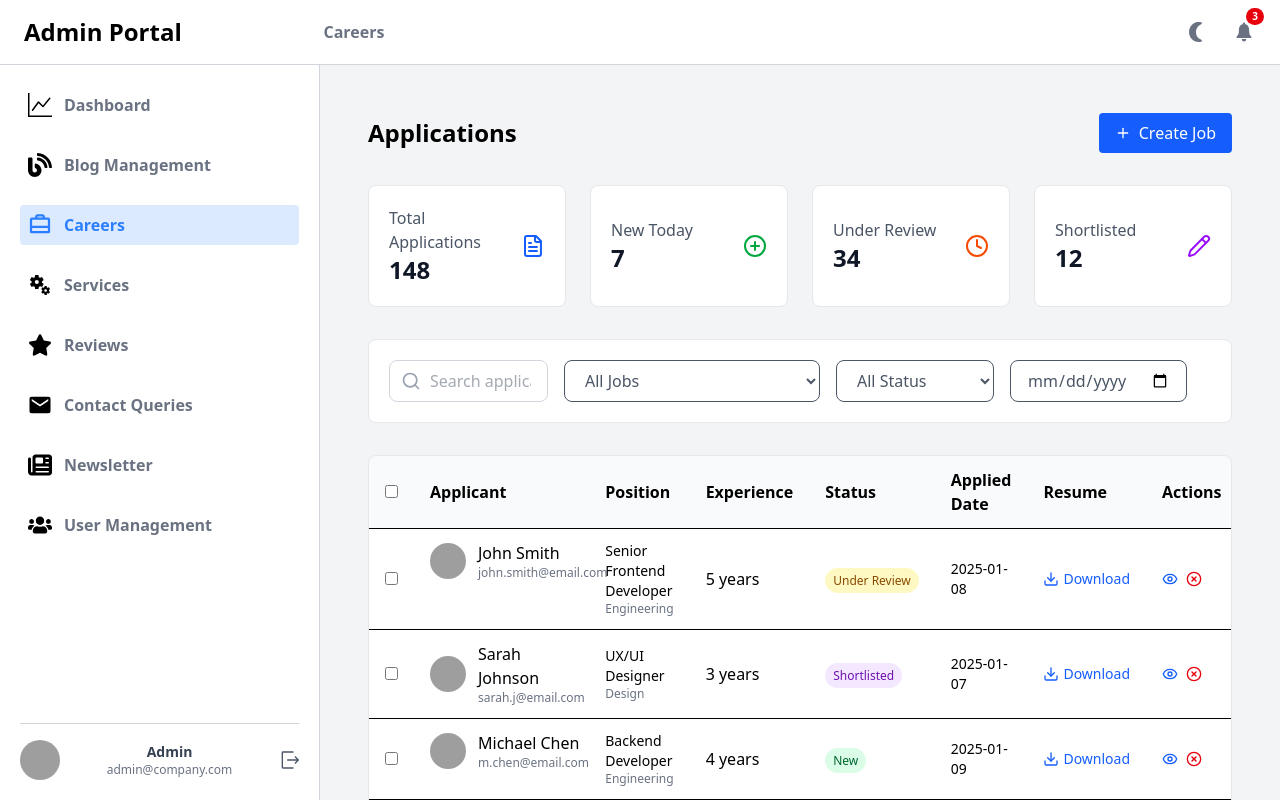
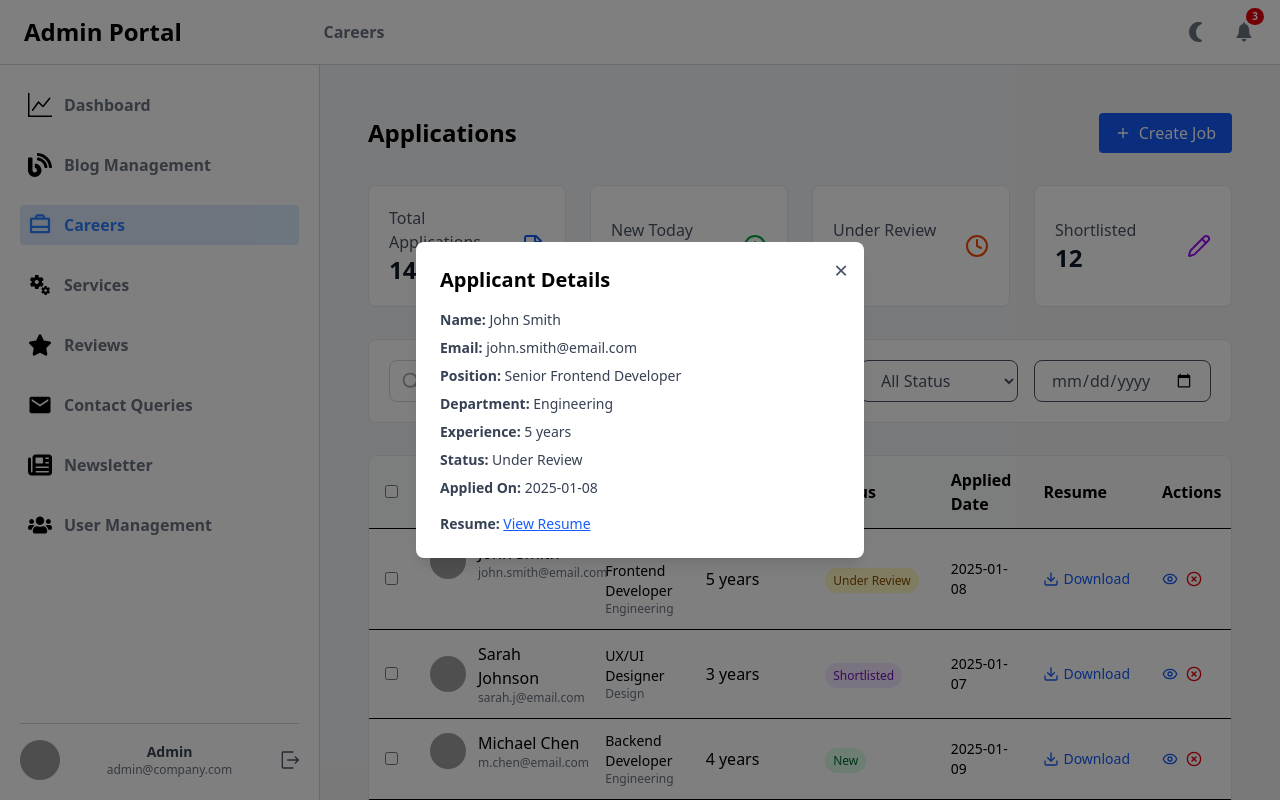
Before and after one commit to Collabority/cl-adminfrontend, a React (Vite) app: page /careers in a window 1280 px wide. Both pictures are taken after a click on the button 1170 px from the left and 579 px from the top of the page. Built offline with nearby package versions, Linux system fonts and the light colour scheme; grey boxes are pictures that could not be loaded.

Commit message:
View Changes for all candidates

```diff
--- a/src/pages/Careers/Applications.jsx
+++ b/src/pages/Careers/Applications.jsx
@@ -24,6 +24,7 @@ const Applications = () => {
       experience: '5',
       status: 'Under Review',
       appliedDate: '2025-01-08',
+      resume: 'https://example.com/resumes/john_smith.pdf'
     },
     {
       id: 2,
@@ -35,6 +36,7 @@ const Applications = () => {
       experience: '3',
       status: 'Shortlisted',
       appliedDate: '2025-01-07',
+      resume: 'https://example.com/resumes/sarah_johnson.pdf'
     },
     {
       id: 3,
@@ -46,6 +48,7 @@ const Applications = () => {
       experience: '4',
       status: 'New',
       appliedDate: '2025-01-09',
+      resume: 'https://example.com/resumes/michael_chen.pdf'
     },
     {
       id: 4,
@@ -57,6 +60,7 @@ const Applications = () => {
       experience: '1',
       status: 'New',
       appliedDate: '2025-01-09',
+      resume: 'https://example.com/resumes/emily_davis.pdf'
     },
   ];
 
@@ -73,6 +77,7 @@ const Applications = () => {
     experience: '',
     status: '',
   });
+  const [selectedApplicant, setSelectedApplicant] = useState(null);
 
   const filteredApplications = applications.filter((app) => {
     const matchSearch =
@@ -100,7 +105,7 @@ const Applications = () => {
   };
 
   const handleView = (app) => {
-    alert(`Applicant Details:\n\nName: ${app.name}\nEmail: ${app.email}\nPosition: ${app.position}\nExperience: ${app.experience} years\nStatus: ${app.status}`);
+    setSelectedApplicant(app);
   };
 
   const handleEditSave = () => {
@@ -171,8 +176,6 @@ const Applications = () => {
             </select>
             <input type="date" value={dateFilter} onChange={(e) => setDateFilter(e.target.value)} className="px-4 py-2 border rounded-lg text-gray-600" />
           </div>
-          <div className="flex gap-2 justify-end w-full md:w-auto">
-          </div>
         </div>
       </div>
 
@@ -212,10 +215,10 @@ const Applications = () => {
                 </td>
                 <td className="px-4 py-3 hidden lg:table-cell text-sm">{applicant.appliedDate}</td>
                 <td className="px-4 py-3 hidden sm:table-cell">
-                  <button className="text-blue-600 text-sm flex items-center gap-1">
+                  <a href={applicant.resume} target="_blank" className="text-blue-600 text-sm flex items-center gap-1">
                     <Download className="w-4 h-4" />
                     Download
-                  </button>
+                  </a>
                 </td>
                 <td className="px-4 py-3">
                   <div className="flex gap-2">
@@ -229,29 +232,39 @@ const Applications = () => {
         </table>
       </div>
 
-      {/* Edit Modal */}
-      {editingReview && (
-        <div className="fixed inset-0 bg-black bg-opacity-30 flex items-center justify-center z-50">
-          <div className="bg-white rounded-lg p-6 w-full max-w-md shadow-lg">
-            <h2 className="text-lg font-bold mb-4">Edit Application</h2>
-            <div className="space-y-3">
-              <InputField label="Name" value={editForm.name} onChange={v => setEditForm(f => ({ ...f, name: v }))} />
-              <InputField label="Position" value={editForm.position} onChange={v => setEditForm(f => ({ ...f, position: v }))} />
-              <InputField label="Department" value={editForm.department} onChange={v => setEditForm(f => ({ ...f, department: v }))} />
-              <InputField label="Experience (years)" type="number" value={editForm.experience} onChange={v => setEditForm(f => ({ ...f, experience: v }))} />
-              <div>
-                <label className="block text-base font-semibold">Status</label>
-                <select className="w-full border rounded px-2 py-1" value={editForm.status} onChange={e => setEditForm(f => ({ ...f, status: e.target.value }))}>
-                  <option value="New">New</option>
-                  <option value="Under Review">Under Review</option>
-                  <option value="Shortlisted">Shortlisted</option>
-                  <option value="Rejected">Rejected</option>
-                </select>
+      {/* View Modal */}
+      {selectedApplicant && (
+        <div className="fixed inset-0 bg-black/50 z-50 flex items-center justify-center">
+          <div className="bg-white rounded-lg p-6 w-full max-w-md relative shadow-lg">
+            <button
+              onClick={() => setSelectedApplicant(null)}
+              className="absolute top-3 right-4 text-gray-600 hover:text-gray-800 text-2xl"
+            >
+              &times;
+            </button>
+
+            <h2 className="text-xl font-semibold mb-4">Applicant Details</h2>
+
+            <div className="space-y-2 text-gray-700 text-sm">
+              <p><span className="font-semibold">Name:</span> {selectedApplicant.name}</p>
+              <p><span className="font-semibold">Email:</span> {selectedApplicant.email}</p>
+              <p><span className="font-semibold">Position:</span> {selectedApplicant.position}</p>
+              <p><span className="font-semibold">Department:</span> {selectedApplicant.department}</p>
+              <p><span className="font-semibold">Experience:</span> {selectedApplicant.experience} years</p>
+              <p><span className="font-semibold">Status:</span> {selectedApplicant.status}</p>
+              <p><span className="font-semibold">Applied On:</span> {selectedApplicant.appliedDate}</p>
+
+              <div className="mt-4">
+                <span className="font-semibold">Resume:</span>{" "}
+                <a
+                  href={selectedApplicant.resume}
+                  target="_blank"
+                  rel="noopener noreferrer"
+                  className="text-blue-600 underline"
+                >
+                  View Resume
+                </a>
               </div>
-            </div>
-            <div className="mt-4 flex justify-end gap-2">
-              <button className="bg-blue-600 text-white px-4 py-2 rounded" onClick={handleEditSave}>Save</button>
-              <button className="bg-gray-300 px-4 py-2 rounded" onClick={() => setEditingReview(null)}>Cancel</button>
             </div>
           </div>
         </div>
```
